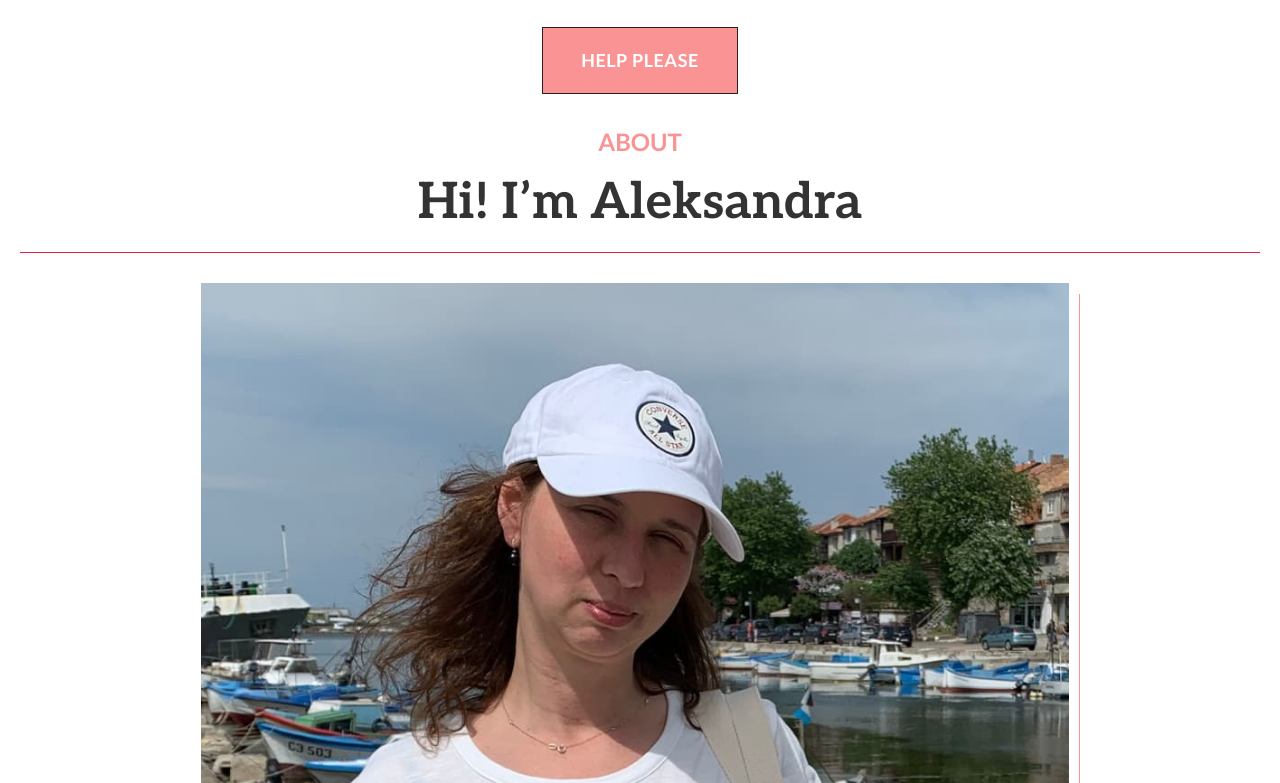
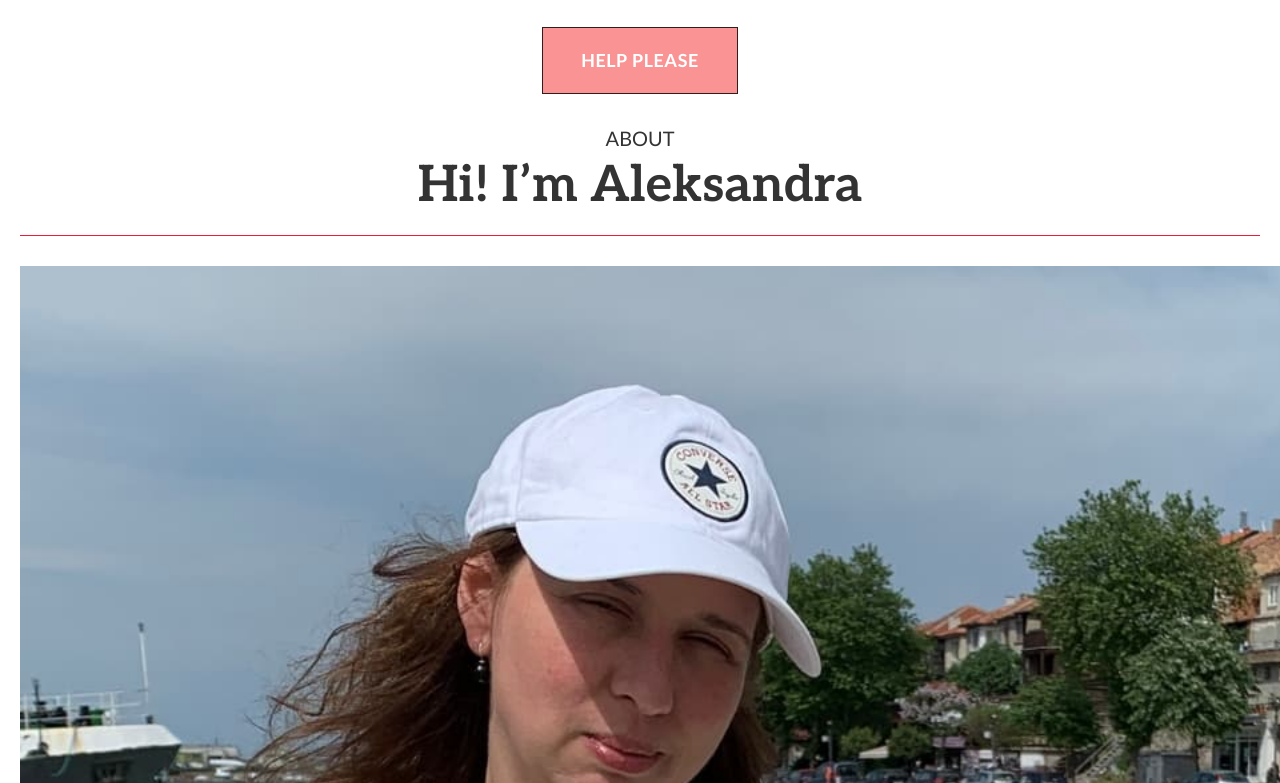
Before and after one commit to vsenikiperebral/slod-help-mob, a plain HTML site: page index.html in a window 1280 px wide. Shown: the part 617-1400 px from the top of the page. Drawn offline with nearby package versions, Linux system fonts and the light colour scheme.

Commit message:
20.12 / 17.11

```diff
--- a/sass/_about.scss
+++ b/sass/_about.scss
@@ -1,64 +1,64 @@
-.about {
-  margin-bottom: 30px;
-}
+// .about {
+//   margin-bottom: 30px;
+// }
 
-span {
-  display: block;
-  font-weight: 700;
-  font-size: 24px;
-  color: #fa9494;
-  text-align: center;
-  margin-bottom: 10px;
+// span {
+//   display: block;
+//   font-weight: 700;
+//   font-size: 24px;
+//   color: #fa9494;
+//   text-align: center;
+//   margin-bottom: 10px;
 
-  @media screen and (min-width: 360px) and (max-width: 767px) {
-    font-size: calc(24px + (30 - 20) * ((100vw - 360px) / (767 - 360)));
-  }
-}
+//   @media screen and (min-width: 360px) and (max-width: 767px) {
+//     font-size: calc(24px + (30 - 20) * ((100vw - 360px) / (767 - 360)));
+//   }
+// }
 
-.about__title {
-  text-align: center;
-}
+// .about__title {
+//   text-align: center;
+// }
 
-.about__element {
-  display: block;
-  text-align: center;
-  margin-bottom: 20px;
-}
+// .about__element {
+//   display: block;
+//   text-align: center;
+//   margin-bottom: 20px;
+// }
 
-.about__text {
-  @media screen and (min-width: 360px) and (max-width: 767px) {
-    font-size: calc(20px + (24 - 20) * ((100vw - 360px) / (767 - 360)));
-  }
-}
+// .about__text {
+//   @media screen and (min-width: 360px) and (max-width: 767px) {
+//     font-size: calc(20px + (24 - 20) * ((100vw - 360px) / (767 - 360)));
+//   }
+// }
 
-.about__pic-1 {
-  width: 70%;
+// .about__pic-1 {
+//   width: 70%;
 
-  display: block;
-  margin-left: auto;
-  margin-right: auto;
+//   display: block;
+//   margin-left: auto;
+//   margin-right: auto;
 
-  padding-right: 10px;
-  padding-bottom: 10px;
+//   padding-right: 10px;
+//   padding-bottom: 10px;
 
-  border-color: RGBA(255, 255, 255, 0);
-  border-right-width: 10px;
-  border-bottom-width: 10px;
-  box-shadow: 6px 6px 0px -5px #fa9494;
-}
+//   border-color: RGBA(255, 255, 255, 0);
+//   border-right-width: 10px;
+//   border-bottom-width: 10px;
+//   box-shadow: 6px 6px 0px -5px #fa9494;
+// }
 
-.about__pic-2 {
-  width: 70%;
+// .about__pic-2 {
+//   width: 70%;
 
-  display: block;
-  margin-left: auto;
-  margin-right: auto;
+//   display: block;
+//   margin-left: auto;
+//   margin-right: auto;
 
-  padding-left: 10px;
-  padding-bottom: 10px;
+//   padding-left: 10px;
+//   padding-bottom: 10px;
 
-  border-color: RGBA(255, 255, 255, 0);
-  border-left-width: 10px;
-  border-bottom-width: 10px;
-  box-shadow: -6px 6px 0px -5px #fa9494;
-}
+//   border-color: RGBA(255, 255, 255, 0);
+//   border-left-width: 10px;
+//   border-bottom-width: 10px;
+//   box-shadow: -6px 6px 0px -5px #fa9494;
+// }
```
Also changed, not shown: css/main.css, css/main.min.css, 2 other files.
